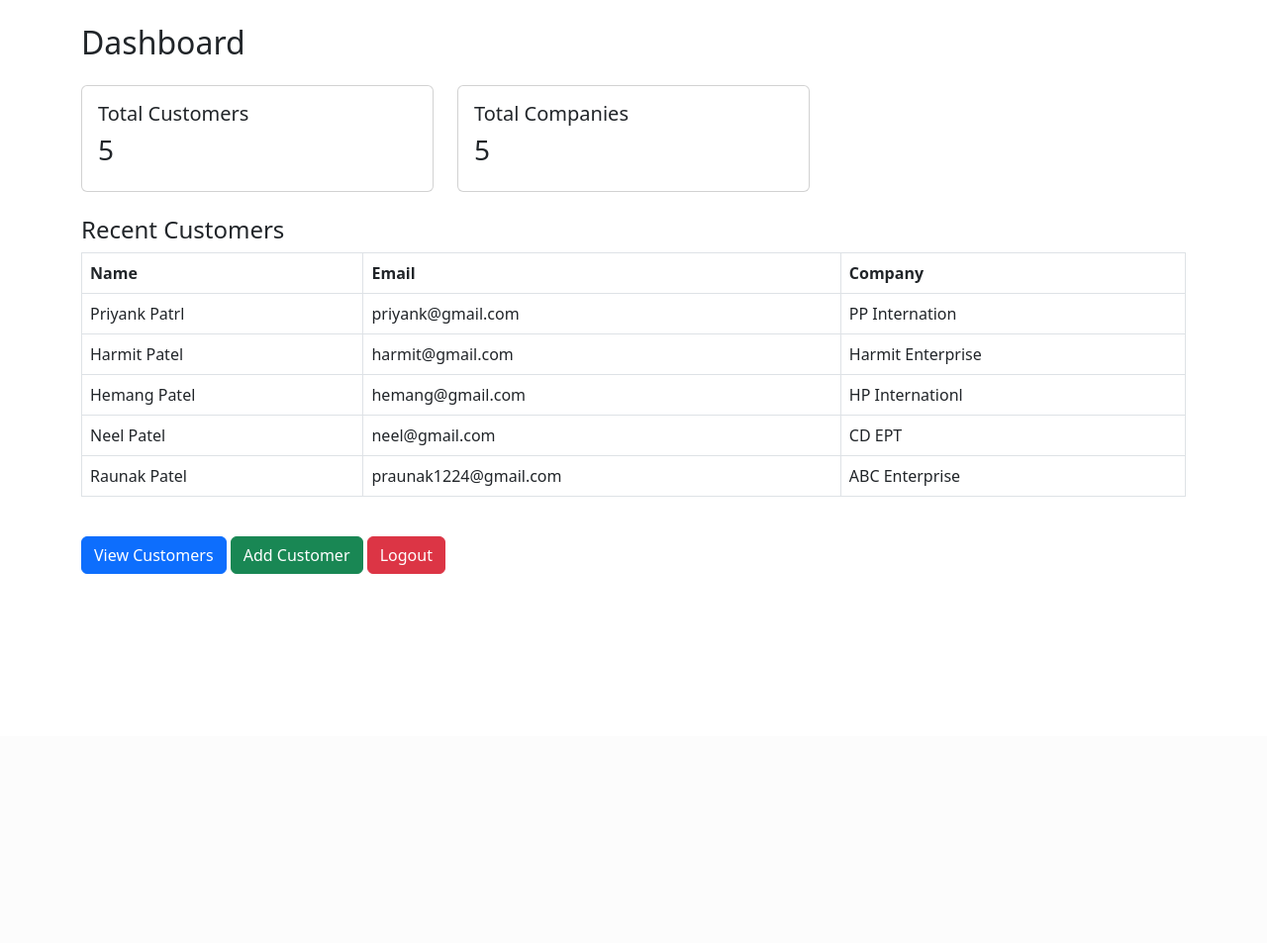
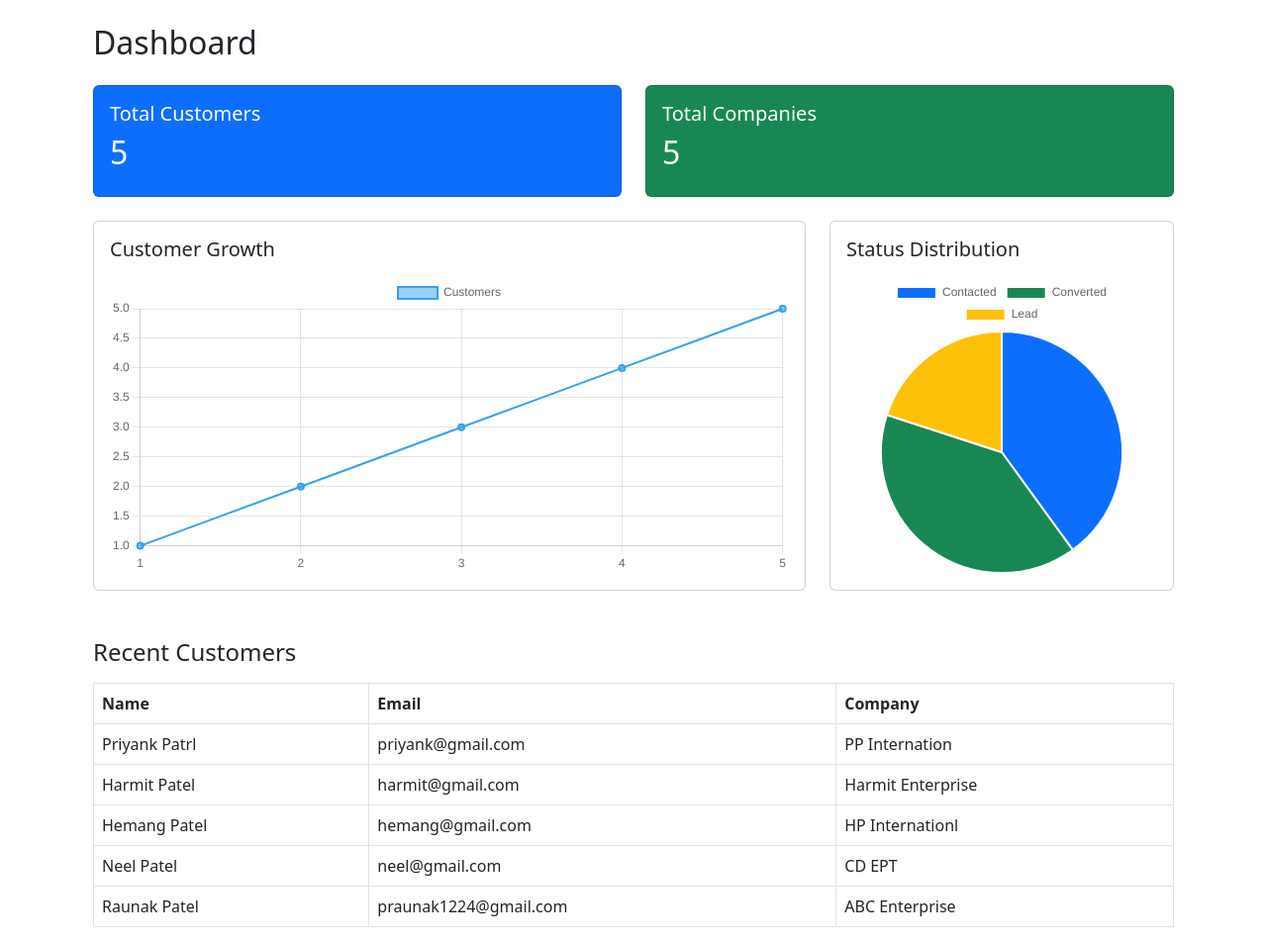
Before and after one commit to raunakp1224/crm-project, a Flask app: page /dashboard in a window 1280 px wide. Shown: the part 56-1009 px from the top of the page at 99% size. Before the commit the page ends 636 px from the top, so only its background shows below. Run offline with Flask 3, Linux system fonts and the light colour scheme; a user stored in the database is signed in; data comes from the database, SQL or seed files in the repository; both versions use the stored data as it was after the commit.

Commit message:
Added notes feature, dashboard charts, UI improvements

```diff
--- a/app.py
+++ b/app.py
@@ -23,7 +23,8 @@ def create_table():
             email TEXT,
             phone TEXT,
             company TEXT,
-            notes TEXT
+            notes TEXT,
+            status TEXT
         )
     ''')
 
@@ -32,6 +33,15 @@ def create_table():
             id INTEGER PRIMARY KEY AUTOINCREMENT,
             username TEXT,
             password TEXT
+        )
+    ''')
+
+    conn.execute('''
+        CREATE TABLE IF NOT EXISTS notes (
+            id INTEGER PRIMARY KEY AUTOINCREMENT,
+            customer_id INTEGER,
+            content TEXT,
+            created_at TIMESTAMP DEFAULT CURRENT_TIMESTAMP
         )
     ''')
 
@@ -46,17 +56,41 @@ def home():
 
 @app.route('/dashboard')
 def dashboard():
+    # 🔒 Protect route
     if 'user' not in session:
         return redirect(url_for('login'))
 
     conn = get_db_connection()
 
-    total_customers = conn.execute('SELECT COUNT(*) FROM customers').fetchone()[0]
+    # 🔹 Total customers
+    total_customers = conn.execute(
+        'SELECT COUNT(*) FROM customers'
+    ).fetchone()[0]
 
+    # 🔹 Total companies
     total_companies = conn.execute(
         'SELECT COUNT(DISTINCT company) FROM customers'
     ).fetchone()[0]
 
+    # 🔹 Status distribution (for pie chart)
+    status_data = conn.execute('''
+        SELECT status, COUNT(*) as count
+        FROM customers
+        GROUP BY status
+    ''').fetchall()
+
+    status_labels = [row['status'] for row in status_data]
+    status_counts = [row['count'] for row in status_data]
+
+    # 🔹 Growth data (simple version based on IDs)
+    all_customers = conn.execute(
+        'SELECT id FROM customers ORDER BY id ASC'
+    ).fetchall()
+
+    growth_labels = list(range(1, len(all_customers) + 1))
+    growth_data = growth_labels
+
+    # 🔹 Recent customers
     recent_customers = conn.execute(
         'SELECT * FROM customers ORDER BY id DESC LIMIT 5'
     ).fetchall()
@@ -67,6 +101,10 @@ def dashboard():
         'dashboard.html',
         total_customers=total_customers,
         total_companies=total_companies,
+        status_labels=status_labels,
+        status_counts=status_counts,
+        growth_labels=growth_labels,
+        growth_data=growth_data,
         recent_customers=recent_customers
     )
 
@@ -77,6 +115,7 @@ def customers():
 
     search = request.args.get('search')
     company = request.args.get('company')
+    status = request.args.get('status')   # 👈 HERE
     sort = request.args.get('sort')
 
     conn = get_db_connection()
@@ -84,17 +123,18 @@ def customers():
     query = "SELECT * FROM customers WHERE 1=1"
     params = []
 
-    # 🔍 Search
     if search:
         query += " AND (name LIKE ? OR email LIKE ? OR company LIKE ?)"
         params.extend([f'%{search}%', f'%{search}%', f'%{search}%'])
 
-    # 🏢 Filter by company
     if company:
         query += " AND company = ?"
         params.append(company)
 
-    # 🔽 Sorting
+    if status:   # 👈 HERE
+        query += " AND status = ?"
+        params.append(status)
+
     if sort == 'asc':
         query += " ORDER BY name ASC"
     elif sort == 'desc':
@@ -102,7 +142,6 @@ def customers():
 
     customers = conn.execute(query, params).fetchall()
 
-    # Get unique companies for dropdown
     companies = conn.execute(
         "SELECT DISTINCT company FROM customers"
     ).fetchall()
@@ -126,12 +165,13 @@ def add_customer():
         phone = request.form['phone']
         company = request.form['company']
         notes = request.form['notes']
+        status = request.form['status']
 
         conn = get_db_connection()
         conn.execute(
-            'INSERT INTO customers (name, email, phone, company, notes) VALUES (?, ?, ?, ?, ?)',
-            (name, email, phone, company, notes)
-        )
+            'INSERT INTO customers (name, email, phone, company, notes, status) VALUES (?, ?, ?, ?, ?, ?)',
+            (name, email, phone, company, notes, status)
+)
         conn.commit()
         conn.close()
 
@@ -147,33 +187,46 @@ def edit_customer(id):
 
     conn = get_db_connection()
 
+    # 👉 POST: Update customer
     if request.method == 'POST':
         name = request.form['name']
         email = request.form['email']
         phone = request.form['phone']
         company = request.form['company']
-        notes = request.form['notes']
+        notes_text = request.form['notes']
+        status = request.form['status']
 
         conn.execute('''
             UPDATE customers
-            SET name = ?, email = ?, phone = ?, company = ?, notes = ?
-            WHERE id = ?
-        ''', (name, email, phone, company, notes, id))
+            SET name=?, email=?, phone=?, company=?, notes=?, status=?
+            WHERE id=?
+        ''', (name, email, phone, company, notes_text, status, id))
 
         conn.commit()
         conn.close()
 
         return redirect(url_for('customers'))
 
-    # GET request (load existing data)
+    # 👉 GET: Load customer data
     customer = conn.execute(
         'SELECT * FROM customers WHERE id = ?',
         (id,)
     ).fetchone()
 
+    # 👉 GET: Load notes for this customer
+    notes = conn.execute(
+        'SELECT * FROM notes WHERE customer_id = ? ORDER BY created_at DESC',
+        (id,)
+    ).fetchall()
+
     conn.close()
 
-    return render_template('edit_customer.html', customer=customer)
+    # 👉 Send data to HTML page
+    return render_template(
+        'edit_customer.html',
+        customer=customer,
+        notes=notes
+    )
 
 @app.route('/delete_customer/<int:id>')
 def delete_customer(id):
@@ -246,6 +299,23 @@ def logout():
     return redirect(url_for('login'))
 
 
+@app.route('/add_note/<int:customer_id>', methods=['POST'])
+def add_note(customer_id):
+    if 'user' not in session:
+        return redirect(url_for('login'))
+
+    content = request.form['content']
+
+    conn = get_db_connection()
+    conn.execute(
+        'INSERT INTO notes (customer_id, content) VALUES (?, ?)',
+        (customer_id, content)
+    )
+    conn.commit()
+    conn.close()
+
+    return redirect(url_for('edit_customer', id=customer_id))
+
 
 if __name__ == "__main__":
     app.run()
--- a/templates/add_customer.html
+++ b/templates/add_customer.html
@@ -10,6 +10,11 @@
     <input type="email" name="email" class="form-control mb-2" placeholder="Email">
     <input type="text" name="phone" class="form-control mb-2" placeholder="Phone">
     <input type="text" name="company" class="form-control mb-2" placeholder="Company">
+    <select name="status" class="form-control mb-3">
+    <option value="Lead">Lead</option>
+    <option value="Contacted">Contacted</option>
+    <option value="Converted">Converted</option>
+    </select>
     <textarea name="notes" class="form-control mb-2" placeholder="Notes"></textarea>
 
     <button class="btn btn-primary">Save</button>
--- a/templates/dashboard.html
+++ b/templates/dashboard.html
@@ -2,37 +2,65 @@
 
 {% block content %}
 
-<h2>Dashboard</h2>
+<div class="container mt-4">
 
-<div class="row mt-4">
+    <h2 class="mb-4">Dashboard</h2>
 
-    <div class="col-md-4">
-        <div class="card p-3">
+    <!-- 🔹 STAT CARDS -->
+    <div class="row">
+        <div class="col-md-6">
+            <div class="card text-white bg-primary p-3">
                 <h5>Total Customers</h5>
-            <h3>{{ total_customers }}</h3>
+                <h2>{{ total_customers }}</h2>
             </div>
         </div>
 
+        <div class="col-md-6">
+            <div class="card text-white bg-success p-3">
+                <h5>Total Companies</h5>
+                <h2>{{ total_companies }}</h2>
+            </div>
+        </div>
+    </div>
+
+    <!-- 🔹 CHARTS -->
+    <div class="row mt-4">
+
+        <!-- 📊 Line Chart -->
+        <div class="col-md-8">
+            <div class="card p-3">
+                <h5 class="mb-3">Customer Growth</h5>
+                <div style="height:300px;">
+                    <canvas id="growthChart"></canvas>
+                </div>
+            </div>
+        </div>
+
+        <!-- 🥧 Pie Chart -->
         <div class="col-md-4">
             <div class="card p-3">
-            <h5>Total Companies</h5>
-            <h3>{{ total_companies }}</h3>
+                <h5 class="mb-3">Status Distribution</h5>
+                <div style="height:300px;">
+                    <canvas id="statusChart"></canvas>
+                </div>
             </div>
         </div>
 
     </div>
 
-<br>
-
+    <!-- 🔹 RECENT CUSTOMERS -->
+    <div class="mt-5">
         <h4>Recent Customers</h4>
 
-<table class="table table-bordered mt-2">
+        <table class="table table-bordered mt-3">
+            <thead>
                 <tr>
                     <th>Name</th>
                     <th>Email</th>
                     <th>Company</th>
                 </tr>
-
+            </thead>
+            <tbody>
                 {% for customer in recent_customers %}
                 <tr>
                     <td>{{ customer['name'] }}</td>
@@ -40,12 +68,65 @@
                     <td>{{ customer['company'] }}</td>
                 </tr>
                 {% endfor %}
+            </tbody>
         </table>
+    </div>
 
-<br>
+</div>
 
-<a href="/customers" class="btn btn-primary">View Customers</a>
-<a href="/add_customer" class="btn btn-success">Add Customer</a>
-<a href="/logout" class="btn btn-danger">Logout</a>
+<!-- 🔥 CHART JS -->
+<script src="https://cdn.jsdelivr.net/npm/chart.js"></script>
+
+<script>
+const growthLabels = {{ growth_labels | tojson }};
+const growthData = {{ growth_data | tojson }};
+
+const statusLabels = {{ status_labels | tojson }};
+const statusData = {{ status_counts | tojson }};
+
+// 📊 Line Chart
+new Chart(document.getElementById('growthChart'), {
+    type: 'line',
+    data: {
+        labels: growthLabels,
+        datasets: [{
+            label: 'Customers',
+            data: growthData,
+            borderWidth: 2,
+            tension: 0.3
+        }]
+    },
+    options: {
+        responsive: true,
+        maintainAspectRatio: false,
+        plugins: {
+            legend: {
+                position: 'top'
+            }
+        }
+    }
+});
+
+// 🥧 Pie Chart
+new Chart(document.getElementById('statusChart'), {
+    type: 'pie',
+    data: {
+        labels: statusLabels,
+        datasets: [{
+            data: statusData,
+            backgroundColor: ['#0d6efd', '#198754', '#ffc107']
+        }]
+    },
+    options: {
+        responsive: true,
+        maintainAspectRatio: false,
+        plugins: {
+            legend: {
+                position: 'top'
+            }
+        }
+    }
+});
+</script>
 
 {% endblock %}
```
Also changed, not shown: templates/customers.html (+22 -5 lines), templates/edit_customer.html (+61 -24 lines), database.db. Lines whose indentation alone changed are shown as unchanged.
